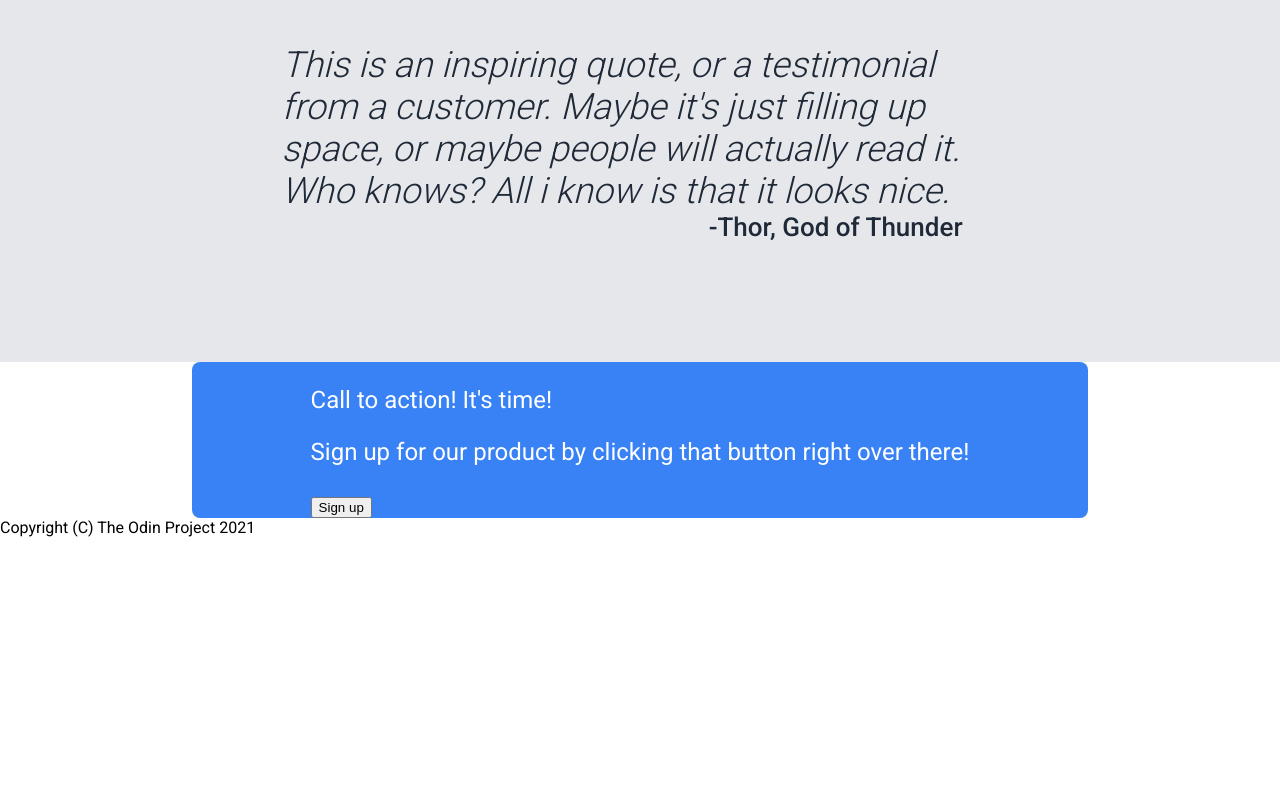
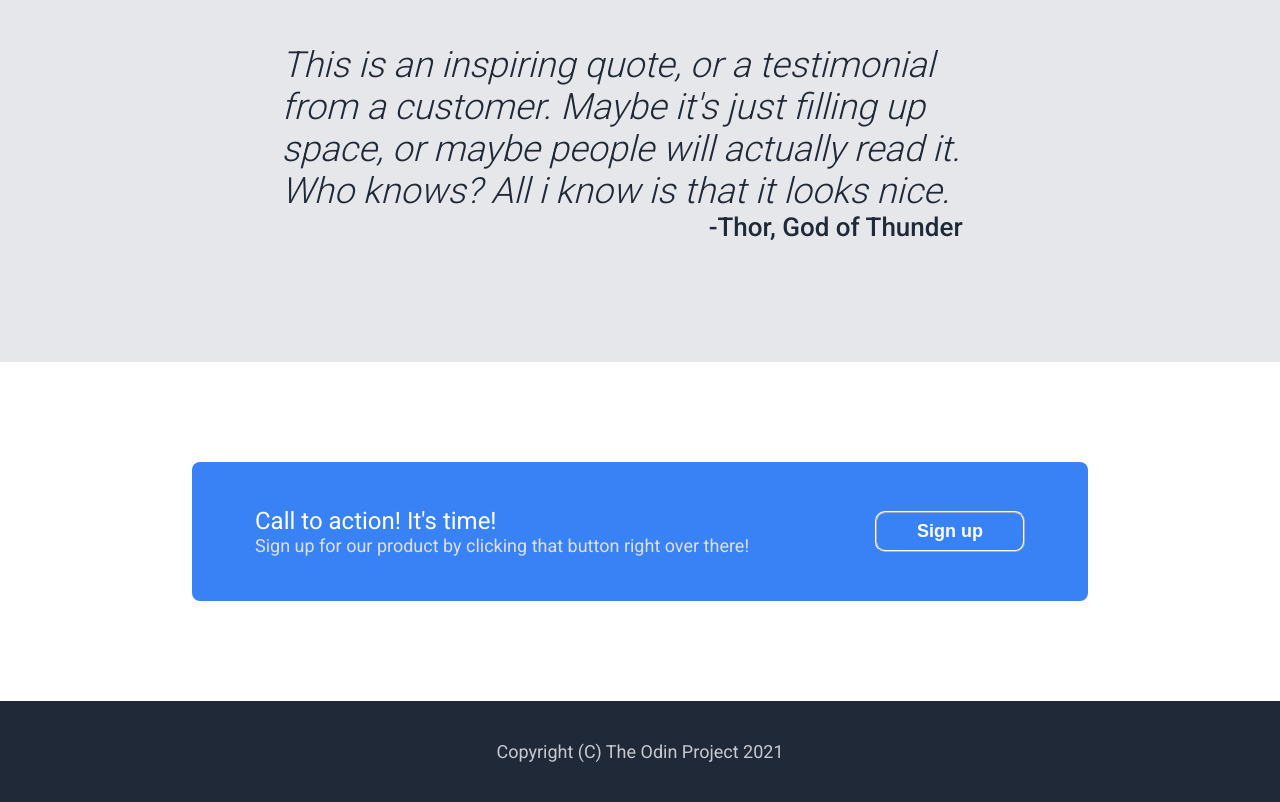
Before and after one commit to davidbohman/Project-Landing-Page, a plain HTML site: page index.html in a window 1280 px wide. Shown: the part 1044-1846 px from the top of the page. Before the commit the page ends 1581 px from the top, so only its background shows below. Drawn offline with Linux system fonts and the light colour scheme.

Commit message:
Completed project

```diff
--- a/index.html
+++ b/index.html
@@ -61,17 +61,13 @@
     </div>
     <div class="container-4">
         <div class="action-section">
-            <div>
-                <p>Call to action! It's time!</p>
-                <p id="action-description">Sign up for our product by clicking that button right over there!</p>
-            </div>
-            <div>
-                <button>Sign up</button>
-            </div>
+            <div>Call to action! It's time!</div>
+            <p id="action-description">Sign up for our product by clicking that button right over there!</p>
         </div>
+        <button>Sign up</button>
     </div>
     <div class="footer">
-        <footer> Copyright (C) The Odin Project 2021</footer>
+        <footer> Copyright   (C)   The Odin Project 2021</footer>
     </div>
 
 
--- a/style.css
+++ b/style.css
@@ -129,7 +129,38 @@ body {
     border-radius: 8px;
     font-size: 24px;
     display:flex;
+    flex-direction: row;
     justify-content: space-around;
+    padding-top: 45px;
+    padding-bottom: 45px;
+    margin-top: 100px;
+    margin-bottom: 100px;
 }
-.container-4 div{
+#action-description {
+    font-size: 18px;
+    margin: 0;
+    color: #dfdfdf
 }
+.container-4 button {
+    align-self: center;
+    border-style: ridge;
+    border-radius: 10px;
+    border-color: white;
+    border-width: 2px;
+    font-size: 18px;
+    color: white;
+    font-weight: 600;
+    background-color: transparent;
+    padding-left: 40px;
+    padding-right: 40px;
+    padding-top: 8px;
+    padding-bottom: 8px;
+}
+footer {
+    background-color: #1F2937;
+    color:#c8cad0;
+    padding-top: 40px;
+    padding-bottom: 40px;
+    text-align: center;
+    font-size: 18px;
+}
```
